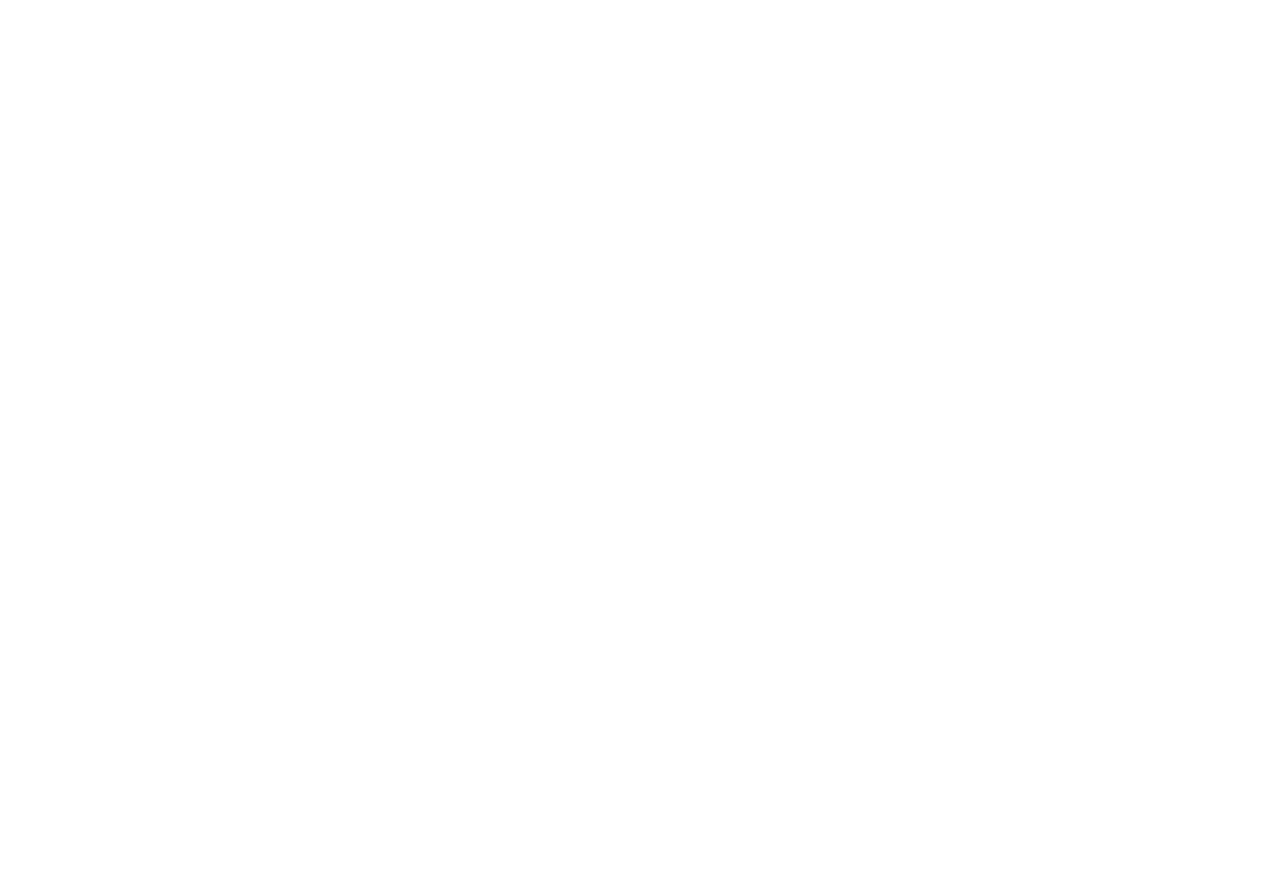
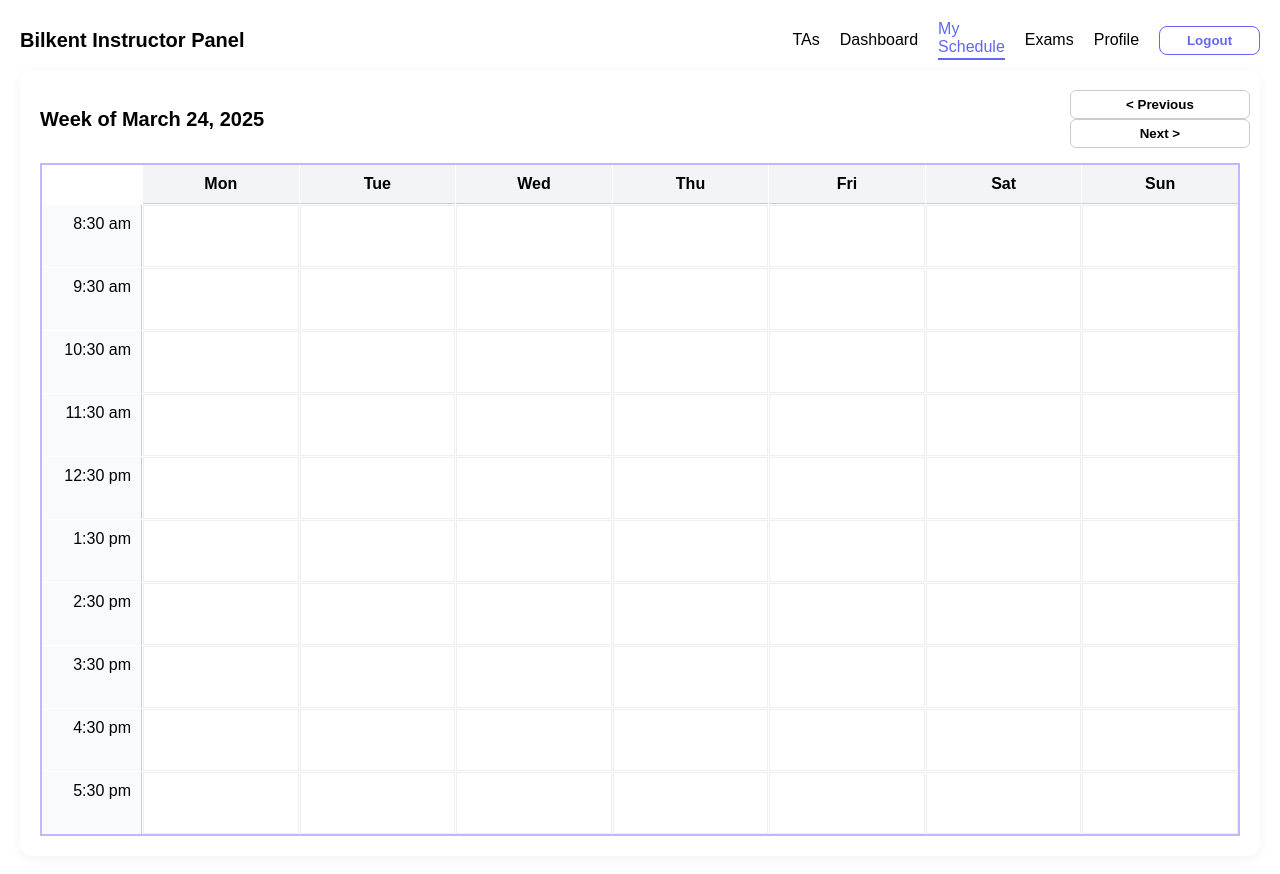
Before and after one commit to Alperen41-tech/Bilkent-TA-Proctor-Management-System, a React (Create React App) app in the folder UI/uiapp/: page /ins-schedule in a window 1280 px wide. Before the commit this address had no page. Before the commit the page ends 800 px from the top, so only its background shows below. Built offline with nearby package versions, Linux system fonts and the light colour scheme.

Commit message:
Instructor Schedule Added

```diff
--- a/UI/uiapp/src/App.js
+++ b/UI/uiapp/src/App.js
@@ -13,7 +13,7 @@
 
 import INS_TAsPage from "./Ins/INS_TAsPage";
 import InstructorProfilePage from "./Ins/InstructorProfilePage";
-
+import INS_SchedulePage from "./Ins/INS_SchedulePage";
 
 
 function App() {
@@ -39,6 +39,7 @@
 
         <Route path="/ins-tas" element={<INS_TAsPage />} />
         <Route path="/instructor-profile" element={<InstructorProfilePage />} />
+        <Route path="/ins-schedule" element={<INS_SchedulePage />} />
 
       </Routes>
 
--- /dev/null
+++ b/UI/uiapp/src/Ins/INS_SchedulePage.css
@@ -0,0 +1,67 @@
+.schedule-page {
+    font-family: Arial, sans-serif;
+    padding: 20px;
+  }
+
+  .calendar-container {
+    background: #fff;
+    border-radius: 12px;
+    box-shadow: 0 3px 12px rgba(0, 0, 0, 0.05);
+    padding: 20px;
+  }
+
+  .calendar-header {
+    display: flex;
+    justify-content: space-between;
+    align-items: center;
+    margin-bottom: 15px;
+  }
+
+  .calendar-header h2 {
+    font-size: 20px;
+  }
+
+  .calendar-nav button {
+    color: black;
+    background: white;
+    border: 1px solid #ccc;
+    border-radius: 6px;
+    padding: 6px 12px;
+    cursor: pointer;
+    margin-left: 10px;
+    font-weight: bold;
+  }
+
+  .calendar-grid {
+    display: grid;
+    grid-template-columns: 100px repeat(7, 1fr);
+    gap: 1px;
+    border: 2px solid #c4b5fd;
+  }
+
+  .grid-header {
+    background: #f3f4f6;
+    text-align: center;
+    padding: 10px 0;
+    font-weight: bold;
+    border-bottom: 1px solid #ccc;
+  }
+
+  .grid-header.empty {
+    background: none;
+    border: none;
+  }
+
+  .time-label {
+    background: #f9fafb;
+    padding: 10px;
+    text-align: right;
+    border-right: 1px solid #ccc;
+  }
+
+  .grid-cell {
+    height: 60px;
+    background: white;
+    border: 1px solid #eee;
+    transition: background 0.2s ease;
+  }
--- /dev/null
+++ b/UI/uiapp/src/Ins/INS_SchedulePage.jsx
@@ -0,0 +1,59 @@
+// src/SchedulePage.jsx
+import React, { useState } from "react";
+import NavbarINS from "./NavbarINS";
+import "./INS_SchedulePage.css";
+import { format, addWeeks, subWeeks, startOfWeek } from "date-fns";
+
+const INS_SchedulePage = () => {
+  const days = ["Mon", "Tue", "Wed", "Thu", "Fri", "Sat", "Sun"];
+  const [currentStartDate, setCurrentStartDate] = useState(startOfWeek(new Date(), { weekStartsOn: 1 }));
+
+  const times = [
+    "8:30 am", "9:30 am", "10:30 am", "11:30 am", "12:30 pm",
+    "1:30 pm", "2:30 pm", "3:30 pm", "4:30 pm", "5:30 pm",
+  ];
+
+  const handleNextWeek = () => {
+    setCurrentStartDate((prev) => addWeeks(prev, 1));
+  };
+
+  const handlePrevWeek = () => {
+    setCurrentStartDate((prev) => subWeeks(prev, 1));
+  };
+
+  return (
+    <div className="schedule-page">
+      <NavbarINS />
+
+      <div className="calendar-container">
+        <div className="calendar-header">
+          <h2>{format(currentStartDate, "'Week of' MMMM d, yyyy")}</h2>
+          <div className="calendar-nav">
+            <button onClick={handlePrevWeek}>&lt; Previous</button>
+            <button onClick={handleNextWeek}>Next &gt;</button>
+          </div>
+        </div>
+
+        <div className="calendar-grid">
+          <div className="grid-header empty"></div>
+          {days.map((day, idx) => (
+            <div key={idx} className="grid-header">{day}</div>
+          ))}
+
+          {times.map((time, timeIdx) => (
+            <React.Fragment key={timeIdx}>
+              <div className="time-label">{time}</div>
+              {days.map((_, dayIdx) => (
+                <div key={`${timeIdx}-${dayIdx}`} className="grid-cell">
+                  {/* Future: Display busy cell here */}
+                </div>
+              ))}
+            </React.Fragment>
+          ))}
+        </div>
+      </div>
+    </div>
+  );
+};
+
+export default INS_SchedulePage;
--- a/UI/uiapp/src/Ins/NavbarINS.jsx
+++ b/UI/uiapp/src/Ins/NavbarINS.jsx
@@ -27,7 +27,7 @@
 
           <NavLink to="/ins-tas" className={({ isActive }) => (isActive ? "active" : "")}>TAs</NavLink>
           <NavLink to="/ins-tas" className={({ isActive }) => (isActive ? "active" : "")}>Dashboard</NavLink>
-          <NavLink to="/ins-tas" className={({ isActive }) => (isActive ? "active" : "")}>My Schedule</NavLink>
+          <NavLink to="/ins-schedule" className={({ isActive }) => (isActive ? "active" : "")}>My Schedule</NavLink>
           <NavLink to="/ins-tas" className={({ isActive }) => (isActive ? "active" : "")}>Exams</NavLink>
           <NavLink to="/instructor-profile" className={({ isActive }) => (isActive ? "active" : "")}>Profile</NavLink>
 
```
